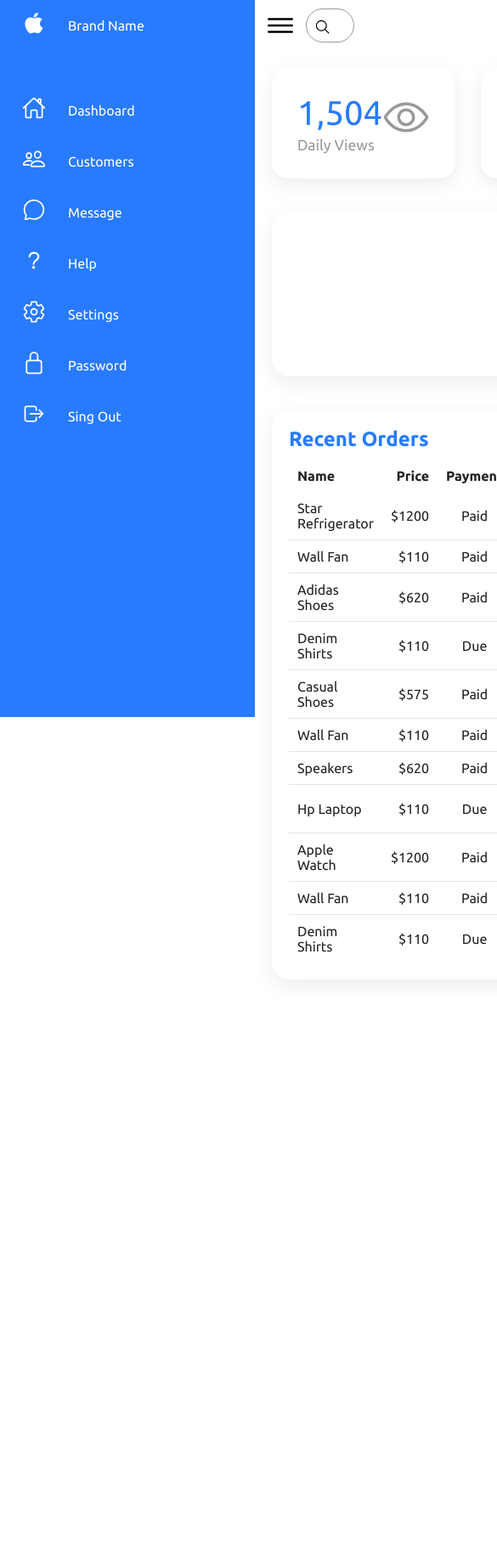
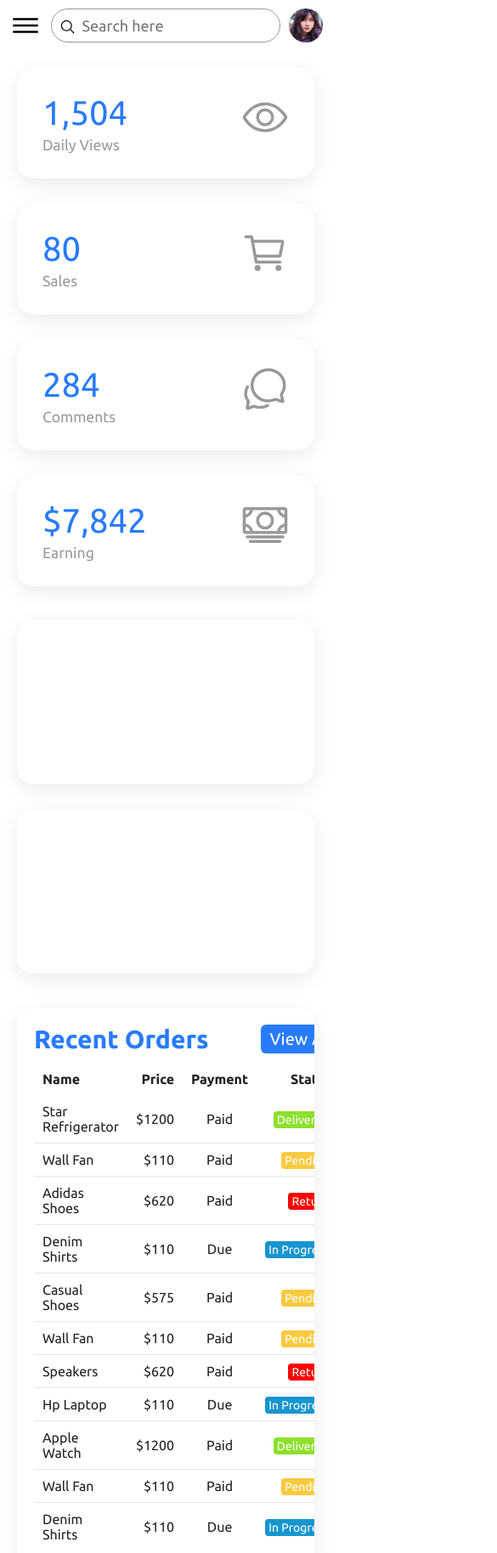
Before and after one commit to MicheliMelki/desafio_admin-dashboard, a plain HTML site: page src/index.html in a window 390 px wide. Shown: the top 1828 px of the page at 85% size, 585 px wide, since content can reach past the window. Before the commit the page ends 1173 px from the top, so only its background shows below. Drawn offline with nearby package versions, Linux system fonts and the light colour scheme.

Commit message:
style(responsividade): adiciona ajustes de layout para 991px, 768px e 480px

```diff
--- a/src/css/style.css
+++ b/src/css/style.css
@@ -446,3 +446,70 @@ body {
 .recentCustomers table tr:hover td h4 span {
   color: var(--white);
 }
+
+/* RESPONSIVE DESIGN */
+@media (max-width: 991px) {
+  .graphBox {
+    grid-template-columns: 1fr;
+    height: auto;
+  }
+  .navigation {
+    left: -300px;
+  }
+  .navigation.active {
+    width: 300px;
+    left: 0;
+  }
+  .main {
+    width: 100%;
+    left: 0;
+  }
+  .main.active {
+    left: -300px;
+  }
+  .cardBox {
+    grid-template-columns: repeat(2, 1fr);
+  }
+}
+
+@media (max-width: 768px) {
+  .details {
+    grid-template-columns: repeat(1, 1fr);
+  }
+  .recentOrders {
+    overflow-x: auto;
+  }
+  .status.inprogress {
+    white-space: nowrap;
+  }
+}
+
+@media (max-width: 480px) {
+  .cardBox {
+    grid-template-columns: repeat(1, 1fr);
+  }
+  .cardHeader {
+    font-size: 20px;
+  }
+  .user {
+    min-width: 40px;
+  }
+  .navigation {
+    width: 100%;
+    left: -100%;
+    z-index: 1000;
+  }
+  .navigation.active {
+    width: 100%;
+    left: 0;
+  }
+  .toggle {
+    z-index: 10001;
+  }
+  .main.active .toggle {
+    position: fixed;
+    right: 0;
+    left: initial;
+    color: #fff;
+  }
+}
```
